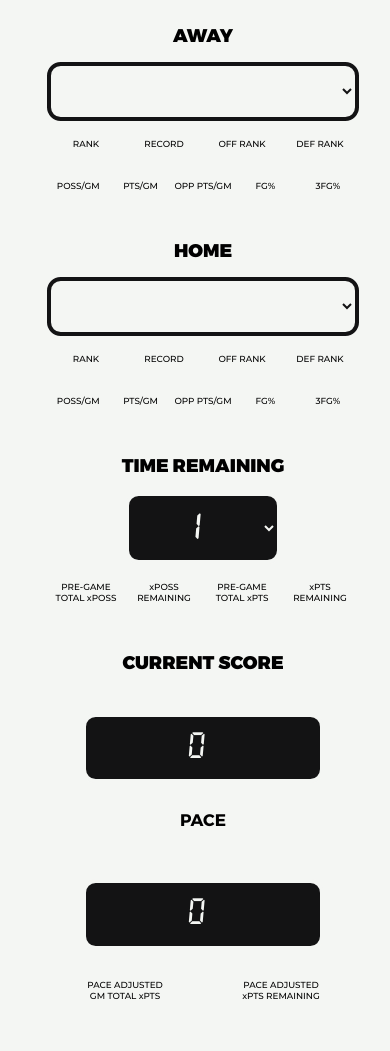
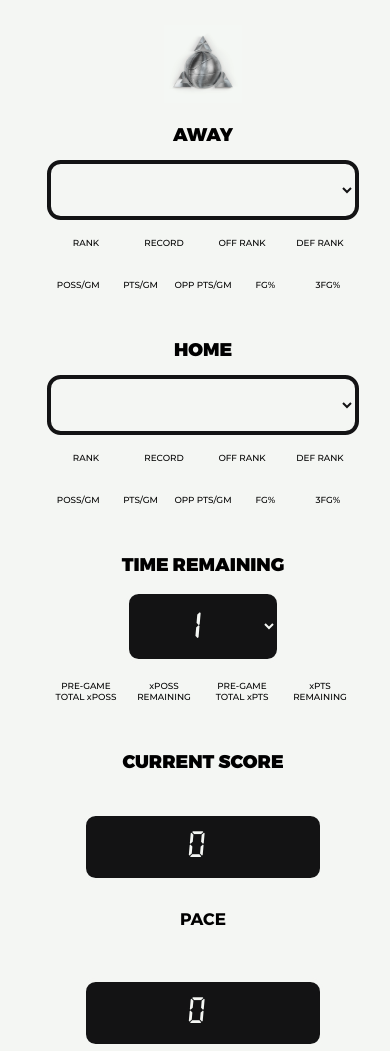
Before and after one commit to drakefontana/cbb-live-ou_UI, a website: page public/index.html in a window 390 px wide. Shown: the top 1051 px of the page. Drawn offline with nearby package versions, Linux system fonts and the light colour scheme; no server answers.

Commit message:
Header-Logo
Designed and deployed header logo, style tone setter.

```diff
--- a/public/css/styles.css
+++ b/public/css/styles.css
@@ -215,6 +215,23 @@ html,
 body {
     background-color: var(--white);
 }
+
+/* Header Logo */
+header {
+    width: 100%;
+    padding-top: 2vh;
+    background-color: transparent;
+}
+
+#logo {
+    text-align: center; /* Centers the SVG logo */
+}
+
+#logo img {
+    width: 9vw; /* Adjust based on your logo's size */
+    height: auto;
+}
+
 
 /* Main Content */
 #main-content {
@@ -447,6 +464,10 @@ h3 {
 /* Mobile Devices (Small Screens) */
 @media (max-width: 320px) {
     /* Styles for mobile devices */
+    #logo img {
+        width: 25vw;
+    }
+
     h2 {
         font-size: 1.125em;
     }
@@ -522,6 +543,10 @@ h3 {
 /* Mobile Devices (Large Screens) */
 @media (min-width: 321px) and (max-width: 425px) {
     /* Styles for tablets in portrait orientation */
+    #logo img {
+        width: 20vw;
+    }
+
     h2 {
         font-size: 1.15em;
     }
@@ -612,6 +637,10 @@ h3 {
 /* Large Desktops */
 @media (min-width: 1441px) and (max-width: 2560px) {
     /* Default Code */
+    #logo img {
+        width: 7vw;
+    }
+
     .team-select {
         width: 80%;
     }
@@ -624,6 +653,10 @@ h3 {
 /* Large Displays */
 @media (min-width: 2561px) {
     /* Styles for large desktop screens */
+    #logo img {
+        width: 7vw;
+    }
+
     .team-select {
         width: 80%;
     }
--- a/public/index.html
+++ b/public/index.html
@@ -71,6 +71,57 @@
 
 <body>
     <div id="main-content">
+        <header>
+            <div id="logo">
+                <!-- SVG Version
+                <svg id="Main-Logo-cbb" xmlns="/img/Logo/Main-Logo-cbb.svg" viewBox="0 0 756.43 679.08">
+                    <defs>
+                        <style>
+                            .cls-1 {
+                                fill: #ffb17a;
+                            }
+
+                            .cls-1,
+                            .cls-2 {
+                                stroke-width: 0px;
+                            }
+
+                            .cls-2 {
+                                fill: #ff8747;
+                            }
+                        </style>
+                    </defs>
+                    <g id="Layer_2-2">
+                        <g id="Layer_1-2">
+                            <path class="cls-1"
+                                d="M516.92,483.02c-47.96,8.99-102.84,14.78-158.71,16.74-13.66.48-27.04.72-40.06.72-38.19,0-73.26-2.05-103.21-6.06,1.21,16.73,4.22,33.14,8.92,48.96,35.77,3.08,68.41,21.5,102.8,40.9,61.33,34.62,124.61,70.31,217.99,29.48,44.12-40.98,73.07-98.05,77.51-161.89-25.33,12.23-61.29,22.9-105.25,31.14h.01Z" />
+                            <path class="cls-1"
+                                d="M216.59,409.66c44.37-2.04,89.33-33.52,136.83-66.8,55.03-38.55,116.86-81.85,190.42-88.09-43.15-39.72-100.62-64.11-163.79-64.54-105.46,15.3-152.46,112.23-163.47,219.43h.01Z" />
+                            <path class="cls-1"
+                                d="M267.05,647.4c-24.61-25.45-43.13-55.85-54.62-88.93-14.98.27-26.83,6.31-35.55,14.62,25.04,36.37,59.67,65.63,100.25,84.12-3.43-3.14-6.79-6.4-10.08-9.81h0Z" />
+                            <path class="cls-1"
+                                d="M463.89,647.48c-56.83,0-102.63-25.85-144.85-49.68-30.52-17.22-59.6-33.63-89.67-38.14,10.86,28.54,27.38,54.75,48.84,76.95,14.72,15.23,30.94,27.63,47.89,36.86,16.83,3.67,34.31,5.61,52.24,5.61,47.14,0,91.15-13.36,128.49-36.47-15.02,3.37-29.3,4.86-42.94,4.86h0Z" />
+                            <path class="cls-1"
+                                d="M214.23,478.7c38.67,5.38,88.19,7.48,143.44,5.54,113.83-3.99,216.64-23.53,265.1-50.12-.13-63.44-24.44-121.2-64.19-164.58-75.19,1.22-136.73,44.32-196.27,86.03-50.11,35.1-97.5,68.27-147.07,69.65-1.25,17.75-1.56,35.68-1.02,53.48h.01Z" />
+                            <path class="cls-1"
+                                d="M179.89,394.34c5.52,7.16,12.73,11.91,21.17,14.08,1.14-11.17,2.64-22.1,4.51-32.77,6.63-37.74,17.72-71.24,32.97-99.55,16.56-30.75,37.89-55.11,63.41-72.39,1.31-.89,2.64-1.74,3.98-2.59-55.48,17.18-102.5,53.59-133.29,101.44-9.54,40.86-7.03,73.28,7.25,91.78Z" />
+                            <path class="cls-1"
+                                d="M198.63,476.25c-.46-17.84-.09-35.29,1.09-52.24-12.82-2.69-23.96-9.62-32.12-20.2-11.18-14.49-16.56-35.26-16.03-60.56-11.39,28.23-17.67,59.08-17.67,91.39,0,5.85.22,11.65.62,17.4,9.38,10.27,32.01,18.53,64.1,24.2h.01Z" />
+                            <path class="cls-1"
+                                d="M199.26,492.05c-27.38-4.62-48.23-10.97-62.34-18.97,4.95,31.31,15.84,60.64,31.48,86.81,11.15-9.71,24.7-15.49,39.27-16.71-4.57-16.57-7.4-33.7-8.41-51.13Z" />
+                            <path class="cls-2"
+                                d="M756.42,655.08l-113.19-196.04c-2.21,24.37-7.73,48.13-16.51,70.97l43.48,75.32h-87.83c-5.04,6-10.34,11.82-15.93,17.41-12.09,12.09-25.17,22.89-39.13,32.34h229.12,0Z" />
+                            <path class="cls-2"
+                                d="M274.8,189.56c19.85-8.4,40.45-14.27,61.57-17.61l41.82-72.42,41.78,72.36c21.25,3.33,41.96,9.23,61.92,17.67,2.6,1.1,5.17,2.25,7.73,3.43L378.19,0l-111.53,193.18c2.69-1.25,5.4-2.46,8.14-3.62h0Z" />
+                            <path class="cls-2"
+                                d="M190.26,622.74c-5.59-5.59-10.9-11.41-15.93-17.41h-88.19l43.7-75.68c-8.75-22.86-14.24-46.64-16.41-71.03L0,655.08h229.39c-13.97-9.45-27.04-20.25-39.13-32.34Z" />
+                        </g>
+                    </g>
+                </svg>-->
+                <!-- Webp 3D Version-->
+                <img id="Main-Logo-cbb" src="/img/Logo/main-logo-silver-comp-full.jpg" srcset="/img/Logo/main-logo-silver-comp-full.webp" type="image/webp" alt="main-logo-silver">
+            </div>
+        </header>
         <!-- Team 1 Selection -->
         <div id="team1-container">
             <div id="team1-head" class="team-head">
```
Also changed, not shown: public/img/Logo/Main-Logo-cbb.svg (added), public/img/Logo/main-logo-silver-comp-full.jpg (added), public/img/Logo/main-logo-silver-comp-full.webp (added).
